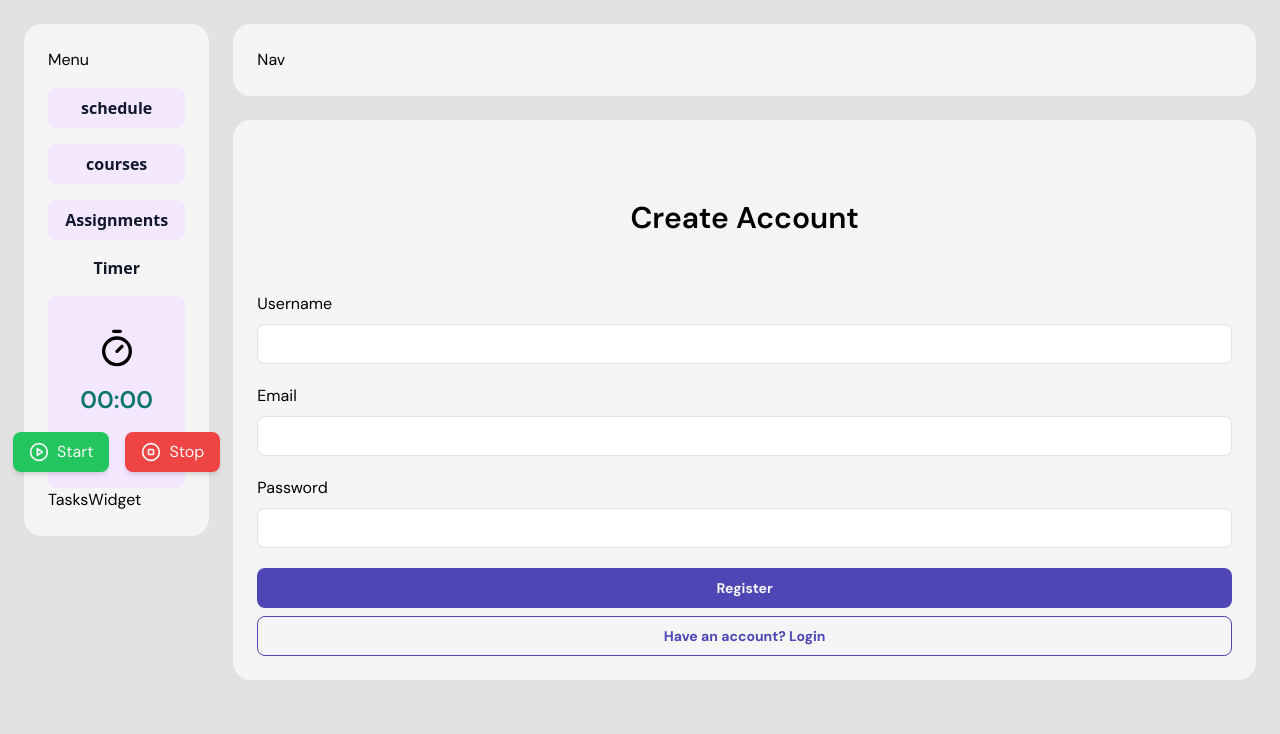
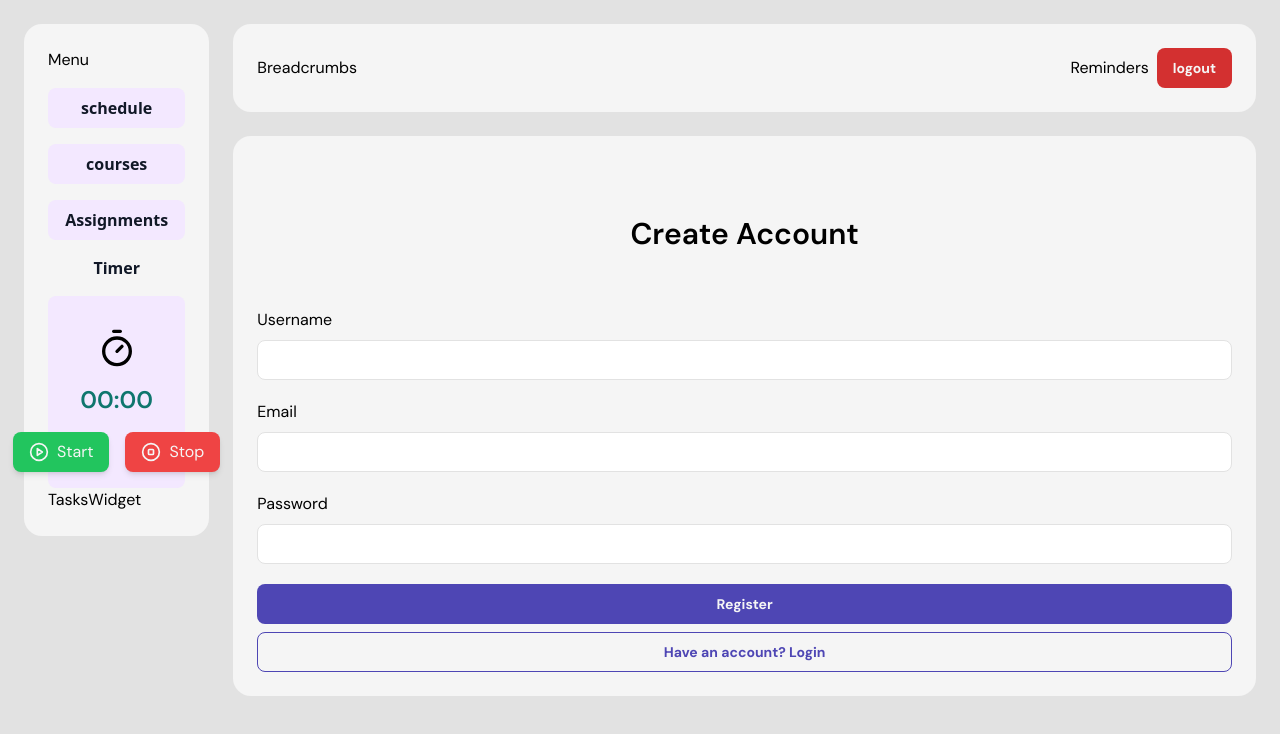
Before and after one commit to Faustina-Acheampong/backend-study-planner, a Next.js app in the folder client/: page /register in a window 1280 px wide. Shown: the top 734 px of the page. Built offline with nearby package versions, Linux system fonts and the light colour scheme.

Commit message:
feat(nav): added top nav
- Added top navigation with Breadcrumbs, Reminders, User and logout Button
- Added logout functionality
- Updated userSlice clearTokens function
- Added logout function in userAPI
- Added useSelectors to store hooks to access state

```diff
--- /dev/null
+++ b/client/src/components/nav/Breadcrumbs.tsx
@@ -0,0 +1,9 @@
+import React from 'react';
+
+const Breadcrumbs = () => {
+    return (
+        <div>Breadcrumbs</div>
+    );
+};
+
+export default Breadcrumbs;
--- a/client/src/components/nav/Nav.tsx
+++ b/client/src/components/nav/Nav.tsx
@@ -1,17 +1,46 @@
+'use client'
 import React from 'react';
+import Breadcrumbs from './Breadcrumbs';
+import Reminders from './Reminders';
+import User from './User';
+import Button from '../shared/Button';
+import { useAppDispatch } from '@/store/hooks';
+import { useSelectors } from '@/store/hooks';
+import { clearTokens } from '@/store/user/userSlice';
+import { useRouter } from 'next/navigation';
 
 const Nav = () => {
+    const dispatch = useAppDispatch();
+    const router = useRouter();
+    const { refreshToken } = useSelectors();
+
+    const handleClick = async () => {
+        if (refreshToken) {
+            try {
+                await dispatch(clearTokens(refreshToken));
+                router.push('/login');
+            } catch (error) {
+                console.log('failed to logout');
+            }
+        };
+    };
+
     return (
         <div
-            className='container'
+            className='container flex justify-between items-center'
         >
-            Nav
-            {/* this is top user navigation */}
-
-            {/* breadcrumbs component */}
-            {/* reminders component */}
-            {/* user data component */}
-            {/* logout button */}
+            <Breadcrumbs />
+            <div
+                className='flex gap-2 items-center'
+            >
+                <Reminders />
+                <User />
+                <Button
+                    type='danger'
+                    label="logout"
+                    onClick={handleClick}
+                />
+            </div>
         </div>
     );
 };
--- /dev/null
+++ b/client/src/components/nav/Reminders.tsx
@@ -0,0 +1,9 @@
+import React from 'react';
+
+const Reminders = () => {
+    return (
+        <div>Reminders</div>
+    );
+};
+
+export default Reminders;
--- /dev/null
+++ b/client/src/components/nav/User.tsx
@@ -0,0 +1,27 @@
+import React from 'react';
+import { useSelectors } from '@/store/hooks';
+
+const User = () => {
+    const { user } = useSelectors();
+
+    if (user) {
+        return (
+            <div
+                className='flex flex-col px-6 gap-1'
+            >
+                <p
+                    className='font-semibold text-md text-black'
+                >
+                    {user.username}
+                </p>
+                <p
+                    className='text-md text-black font-thin'
+                >
+                    ID: {user.id.slice(0, 6)}
+                </p>
+            </div>
+        );
+    }
+};
+
+export default User;
--- a/client/src/components/shared/Button.tsx
+++ b/client/src/components/shared/Button.tsx
@@ -1,7 +1,7 @@
 import React from 'react';
 
 interface ButtonProps extends Omit<React.ButtonHTMLAttributes<HTMLButtonElement>, "type"> {
-    type: 'fill' | 'outline',
+    type: 'fill' | 'outline' | 'danger',
     fullWidth?: Boolean,
     label: string
 };
@@ -12,12 +12,17 @@ const Button = <C extends React.ElementType = "button">({
     label,
     ...rest
 }: ButtonProps) => {
+
+    const colorStyle = type === 'fill' ? 'bg-primary-100 text-white' :
+        type === 'outline' ? 'border border-primary-100 text-primary-100' :
+            'bg-error-100 text-white';
+
     return (
         <button
             className={[
-                'h-10 px-4 py-2 flex items-center justify-center text-sm font-bold rounded-lg',
+                'h-10 px-4 py-2 flex items-center justify-center text-sm font-bold rounded-lg hover:opacity-90',
                 fullWidth ? 'w-full' : 'min-w-11',
-                type === 'fill' ? 'bg-primary-100 text-white' : 'border border-primary-100 text-primary-100'
+                colorStyle
             ].join(' ')}
             {...rest}
         >
--- a/client/src/store/hooks.ts
+++ b/client/src/store/hooks.ts
@@ -1,6 +1,16 @@
 import { useDispatch, useSelector, useStore } from "react-redux";
 import type { AppDispatch, AppStore, RootState } from "./store";
+import { selectAccessToken, selectRefreshToken, selectUser, selectUserId } from "./user/userSlice";
 
 export const useAppDispatch = useDispatch.withTypes<AppDispatch>();
 export const useAppSelector = useSelector.withTypes<RootState>();
 export const useAppStore = useStore.withTypes<AppStore>();
+
+export const useSelectors = () => {
+    const refreshToken = useAppSelector(selectRefreshToken);
+    const accessToken = useAppSelector(selectAccessToken);
+    const userId = useAppSelector(selectUserId);
+    const user = useAppSelector(selectUser);
+
+    return { refreshToken, accessToken, userId, user }
+};
--- a/client/src/store/user/userAPI.ts
+++ b/client/src/store/user/userAPI.ts
@@ -13,6 +13,6 @@ export const register = async (data: RegisterRequestProps) => {
     return response.data;
 }
 
-export const logout = async () => {
-
+export const logout = async (refreshToken: string) => {
+    const response = await axios.post(`${baseUrl}/logout`, refreshToken);
 };
--- a/client/src/store/user/userSlice.ts
+++ b/client/src/store/user/userSlice.ts
@@ -1,7 +1,7 @@
 import { PayloadAction } from "@reduxjs/toolkit";
 import { createAppSlice } from "../createAppSlice";
 import { LoginRequestProps, LoginResponseProps, RegisterRequestProps, UserType } from "@/types/user";
-import { login, register } from "./userAPI";
+import { login, register, logout } from "./userAPI";
 
 export interface UserSliceState {
     accessToken: string | null,
@@ -40,7 +40,9 @@ export const userSlice = createAppSlice({
             },
             {
                 fulfilled: (state, action: PayloadAction<LoginResponseProps>) => {
-                    state = action.payload;
+                    state.refreshToken = action.payload.refreshToken;
+                    state.accessToken = action.payload.accessToken;
+                    state.user = action.payload.user;
                 },
                 rejected: (state) => {
                     state.refreshToken = null;
@@ -48,16 +50,30 @@ export const userSlice = createAppSlice({
                 },
             },
         ),
-        clearTokens: create.reducer((state) => {
-            state.accessToken = null;
-            state.refreshToken = null;
-        }),
+        clearTokens: create.asyncThunk(
+            async (refreshToken: string) => {
+                const result = await logout(refreshToken);
+            },
+            {
+                fulfilled: (state) => {
+                    state = {
+                        accessToken: null,
+                        refreshToken: null
+                    }
+                },
+                rejected: (state) => {
+
+                },
+            },
+        )
     }),
     selectors: {
         selectAccessToken: (user) => user.accessToken,
-        selectRefreshToken: (user) => user.refreshToken
+        selectRefreshToken: (user) => user.refreshToken,
+        selectUserId: (user) => user.user?.id,
+        selectUser: (user) => user.user
     },
 });
 
 export const { clearTokens, setTokens, registerUser } = userSlice.actions;
-export const { selectAccessToken, selectRefreshToken } = userSlice.selectors;
+export const { selectAccessToken, selectRefreshToken, selectUserId, selectUser } = userSlice.selectors;
--- a/client/src/types/user.ts
+++ b/client/src/types/user.ts
@@ -2,7 +2,7 @@ import { TaskType } from "./task";
 import { TimeType } from "./time";
 
 export type UserType = {
-    id: number,
+    id: string,
     username: string,
     time?: TimeType[]
     tasks?: TaskType[]
```
